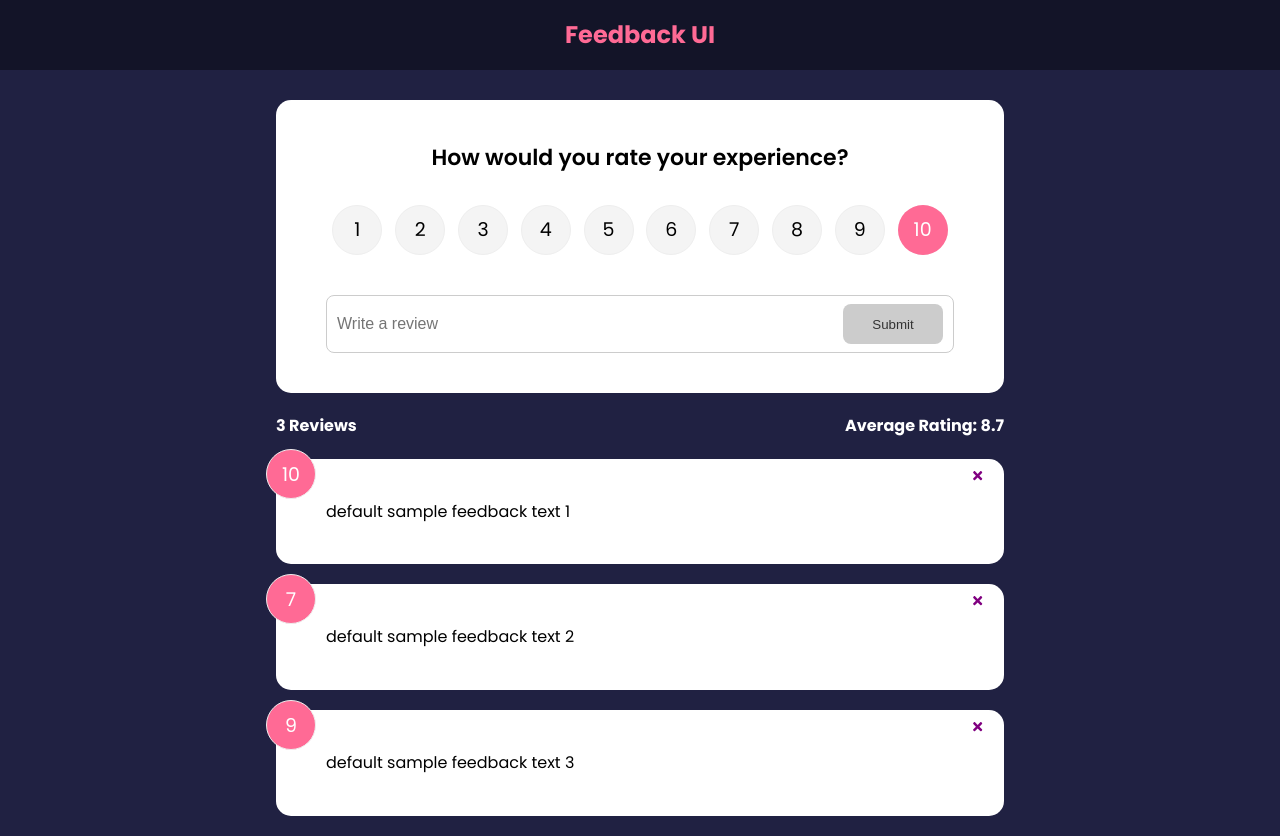
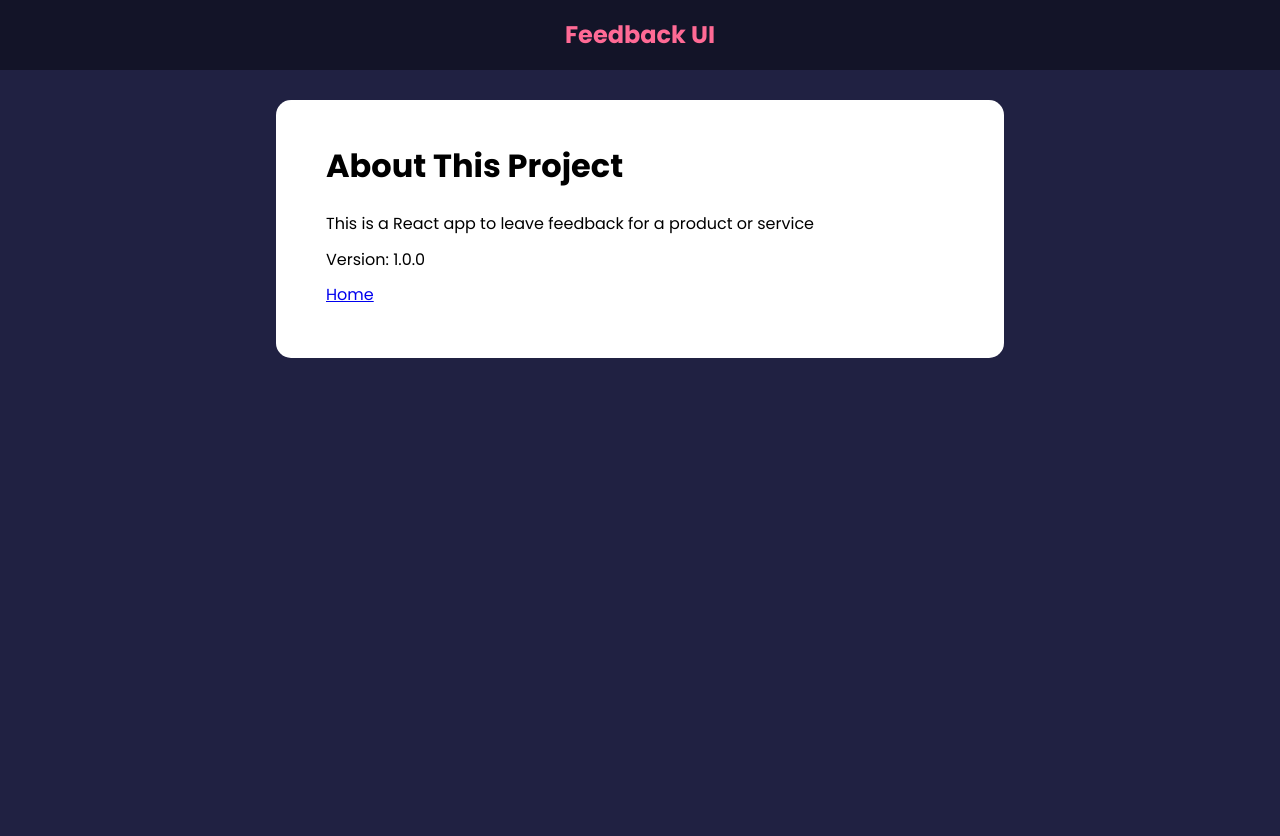
Before and after one commit to brycegallo/React-feedback-app, a React (Create React App) app: page /about in a window 1280 px wide. After the commit the page ends 800 px from the top, so only its background shows below. Built offline with nearby package versions, Linux system fonts and the light colour scheme; the HTML template or start-up script is replaced by a standard one.

Commit message:
Clean Up App.js with Context use Context to remove clutter from App.js

```diff
--- a/package.json
+++ b/package.json
@@ -10,6 +10,7 @@
     "react": "^18.2.0",
     "react-dom": "^18.2.0",
     "react-icons": "^4.8.0",
+    "react-router-dom": "^6.9.0",
     "react-scripts": "5.0.1",
     "uuid": "^9.0.0",
     "web-vitals": "^2.1.4"
--- a/src/App.js
+++ b/src/App.js
@@ -1,35 +1,34 @@
-import { v4 as uuidv4 } from 'uuid'
-import { useState } from "react"
+import { BrowserRouter as Router, Route, Routes } from 'react-router-dom'
 import Header from "./components/Header"
 import FeedbackList from "./components/FeedbackList"
 import FeedbackStats from "./components/FeedbackStats"
 import FeedbackForm from "./components/FeedbackForm"
-import FeedbackData from "./data/FeedbackData"
+import AboutIconLink from './components/AboutIconLink'
+import AboutPage from './pages/AboutPage'
+import { FeedbackProvider } from './context/FeedbackContext'
 
 function App () {
-    const [feedback, setFeedback] = useState(FeedbackData)
+    return (
+        <FeedbackProvider>
+            <Router>
+                <Header />
+                <div className="container">
+                    <Routes>
+                        <Route exact path='/' element={
+                            <>
+                                <FeedbackForm />
+                                <FeedbackStats />
+                                <FeedbackList />
+                                <AboutIconLink />
+                            </>
+                        }>
+                        </Route>
 
-    const addFeedback = (newFeedback) => {
-        newFeedback.id = uuidv4()
-        setFeedback([newFeedback, ...feedback])
-    }
-
-    const deleteFeedback = (id) => {
-        if(window.confirm('Are you sure?')) {
-            setFeedback(feedback.filter((item) => item.id !== id))
-        }
-    }
-
-    return (
-        <>
-            <Header />
-            <div className="container">
-                <FeedbackForm handleAdd={addFeedback} />
-                <FeedbackStats feedback={feedback} />
-                <FeedbackList feedback={feedback}
-                handleDelete={deleteFeedback} />
-            </div>
-        </>
+                        <Route path='/about' element={<AboutPage />} />
+                    </Routes>
+                </div>
+            </Router>
+        </FeedbackProvider>
     )
 }
 
--- /dev/null
+++ b/src/components/AboutIconLink.jsx
@@ -0,0 +1,14 @@
+import { FaQuestion } from 'react-icons/fa'
+import { Link } from 'react-router-dom'
+
+function AboutIconLink() {
+  return (
+    <div className='about-link'>
+        <Link to='/about'>
+            <FaQuestion size={30} />
+        </Link>
+    </div>
+  )
+}
+
+export default AboutIconLink
--- a/src/components/FeedbackForm.jsx
+++ b/src/components/FeedbackForm.jsx
@@ -1,13 +1,16 @@
-import { useState } from "react"
+import { useState, useContext } from "react"
 import RatingSelect from "./RatingSelect"
 import Card from "./shared/Card"
 import Button from "./shared/Button"
+import FeedbackContext from '../context/FeedbackContext'
 
-function FeedbackForm({handleAdd}) {
+function FeedbackForm() {
     const [text, setText] = useState('')
     const [rating, setRating] = useState(10)
     const [btnDisabled, setBtnDisabled] = useState(true)
     const [message, setMessage] = useState('')
+
+    const {addFeedback} = useContext(FeedbackContext)
 
     const handleTextChange = (e) => {
         if(text === '') {
@@ -31,7 +34,7 @@
                 rating
             }
 
-            handleAdd(newFeedback)
+            addFeedback(newFeedback)
 
             setText('')
         }
--- a/src/components/FeedbackItem.jsx
+++ b/src/components/FeedbackItem.jsx
@@ -1,13 +1,16 @@
-import { FaTimes } from 'react-icons/fa'
+import { FaTimes, FaEdit } from 'react-icons/fa'
+import { useContext } from 'react'
 import PropTypes from 'prop-types'
 import Card from "./shared/Card"
+import FeedbackContext from '../context/FeedbackContext'
 
-function FeedbackItem({ item, handleDelete }) {
+function FeedbackItem({ item }) {
+  const { deleteFeedback } = useContext(FeedbackContext)
   return (
     <Card>
         <div className="num-display">{item.rating}</div>
         <button className="close">
-            <FaTimes onClick={() => handleDelete(item.id) } color='purple'/>
+            <FaTimes onClick={() => deleteFeedback(item.id) } color='purple'/>
         </button>
         <div className="text-display">{item.text}</div>
     </Card>
--- a/src/components/FeedbackList.jsx
+++ b/src/components/FeedbackList.jsx
@@ -1,8 +1,11 @@
 import {motion, AnimatePresence} from 'framer-motion'
-import PropTypes from 'prop-types'
+import { useContext } from 'react'
 import FeedbackItem from "./FeedbackItem"
+import FeedbackContext from '../context/FeedbackContext'
 
-function FeedbackList({ feedback, handleDelete }) {
+function FeedbackList() {
+    const {feedback} = useContext(FeedbackContext)
+
     if(!feedback || feedback.length === 0) {
         return <p>No feedback yet</p>
     }
@@ -17,10 +20,10 @@
                         animate={{ opacity: 1 }}
                         exit={{ opacity: 0 }}
                     >
-                        <FeedbackItem
+                    <FeedbackItem
                         key={item.id}
                         item={item}
-                        handleDelete={handleDelete}/>
+                    />
                     </motion.div>
                 ))}
             </AnimatePresence>
@@ -40,14 +43,4 @@
 //   )
 }
 
-FeedbackList.propTypes = {
-    feedback: PropTypes.arrayOf(
-        PropTypes.shape({
-            // id: PropTypes.number.isRequired, // uuid implementation breaks this
-            text: PropTypes.string.isRequired,
-            rating: PropTypes.number.isRequired,
-        })
-    ),
-}
-
 export default FeedbackList
--- a/src/components/FeedbackStats.jsx
+++ b/src/components/FeedbackStats.jsx
@@ -1,6 +1,9 @@
-import PropTypes from 'prop-types'
+import { useContext } from 'react'
+import FeedbackContext from '../context/FeedbackContext'
 
-function FeedbackStats({feedback}) {
+function FeedbackStats() {
+  const {feedback} = useContext(FeedbackContext)
+
     let average = feedback.reduce((acc, cur) => {
         return acc + cur.rating
     }, 0) / feedback.length
@@ -15,8 +18,4 @@
   )
 }
 
-FeedbackStats.propTypes = {
-    feedback: PropTypes.array.isRequired,
-}
-
 export default FeedbackStats
--- /dev/null
+++ b/src/context/FeedbackContext.js
@@ -0,0 +1,45 @@
+import { v4 as uuidv4 } from 'uuid'
+import { createContext, useState } from "react";
+
+const FeedbackContext = createContext()
+
+export const FeedbackProvider = ({ children }) => {
+    const [feedback, setFeedback] = useState([
+        {
+            id: 1,
+            text: 'This is feedback item 1',
+            rating: 10,
+        },
+        {
+            id: 2,
+            text: 'This is feedback item 2',
+            rating: 7,
+        },
+        {
+            id: 3,
+            text: 'This is feedback item 3',
+            rating: 4,
+        },
+    ])
+
+    const addFeedback = (newFeedback) => {
+        newFeedback.id = uuidv4()
+        setFeedback([newFeedback, ...feedback])
+    }
+
+    const deleteFeedback = (id) => {
+        if(window.confirm('Are you sure?')) {
+            setFeedback(feedback.filter((item) => item.id !== id))
+        }
+    }
+
+    return <FeedbackContext.Provider value={{
+        feedback, // shorthand for feedback: feedback
+        deleteFeedback,
+        addFeedback,
+    }}>
+        {children}
+    </FeedbackContext.Provider>
+}
+
+export default FeedbackContext
--- /dev/null
+++ b/src/pages/AboutPage.jsx
@@ -0,0 +1,20 @@
+import Card from "../components/shared/Card"
+import { Link } from 'react-router-dom'
+
+function AboutPage() {
+  return (
+    <Card>
+        <div className="about">
+            <h1>About This Project</h1>
+            <p>This is a React app to leave feedback for a product or service</p>
+            <p>Version: 1.0.0</p>
+
+            <p>
+                <Link to="/">Home</Link>
+            </p>
+        </div>
+    </Card>
+  )
+}
+
+export default AboutPage
```
Also changed, not shown: 1 other file (tests, documents, lock files or other folders).
